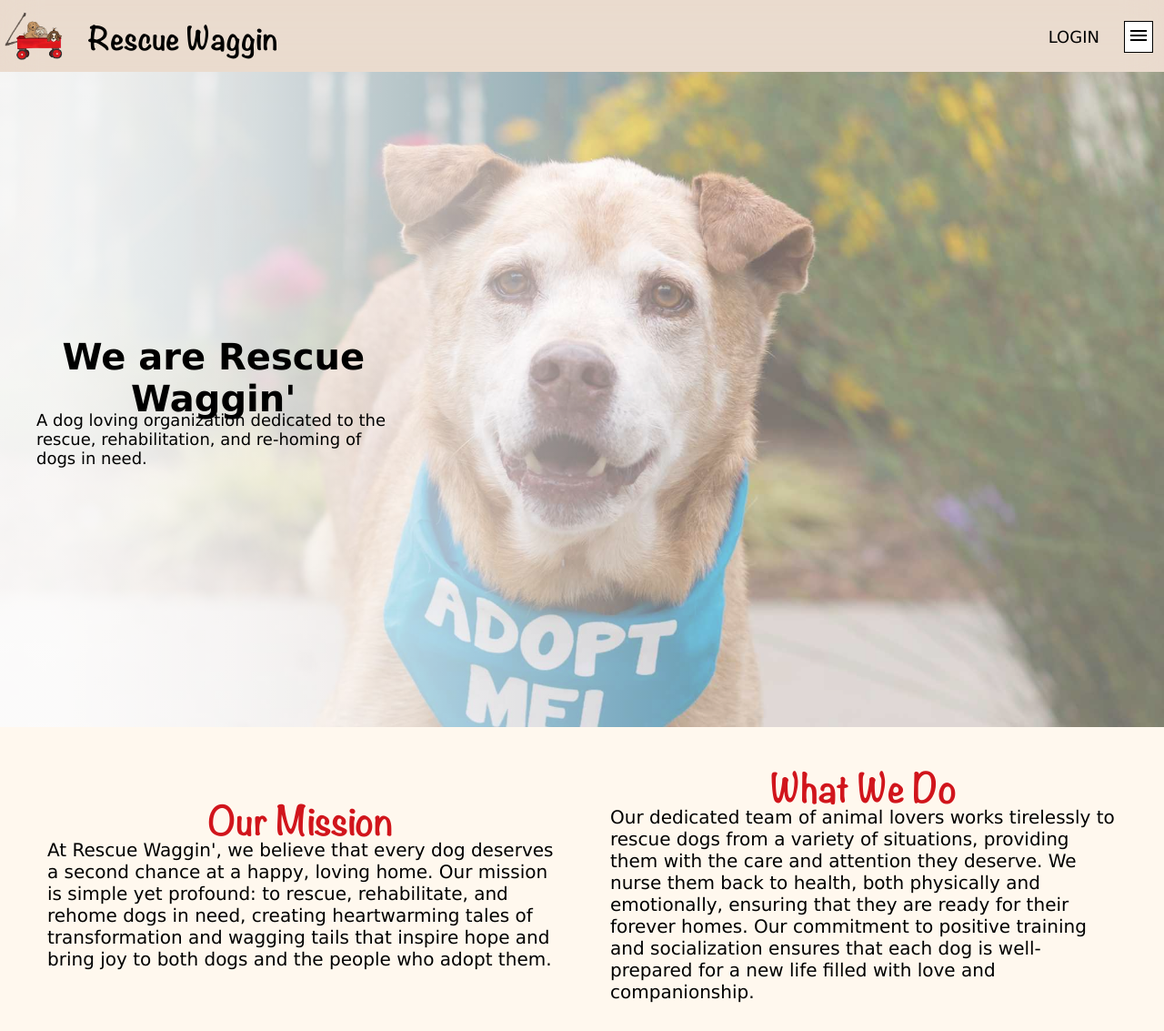
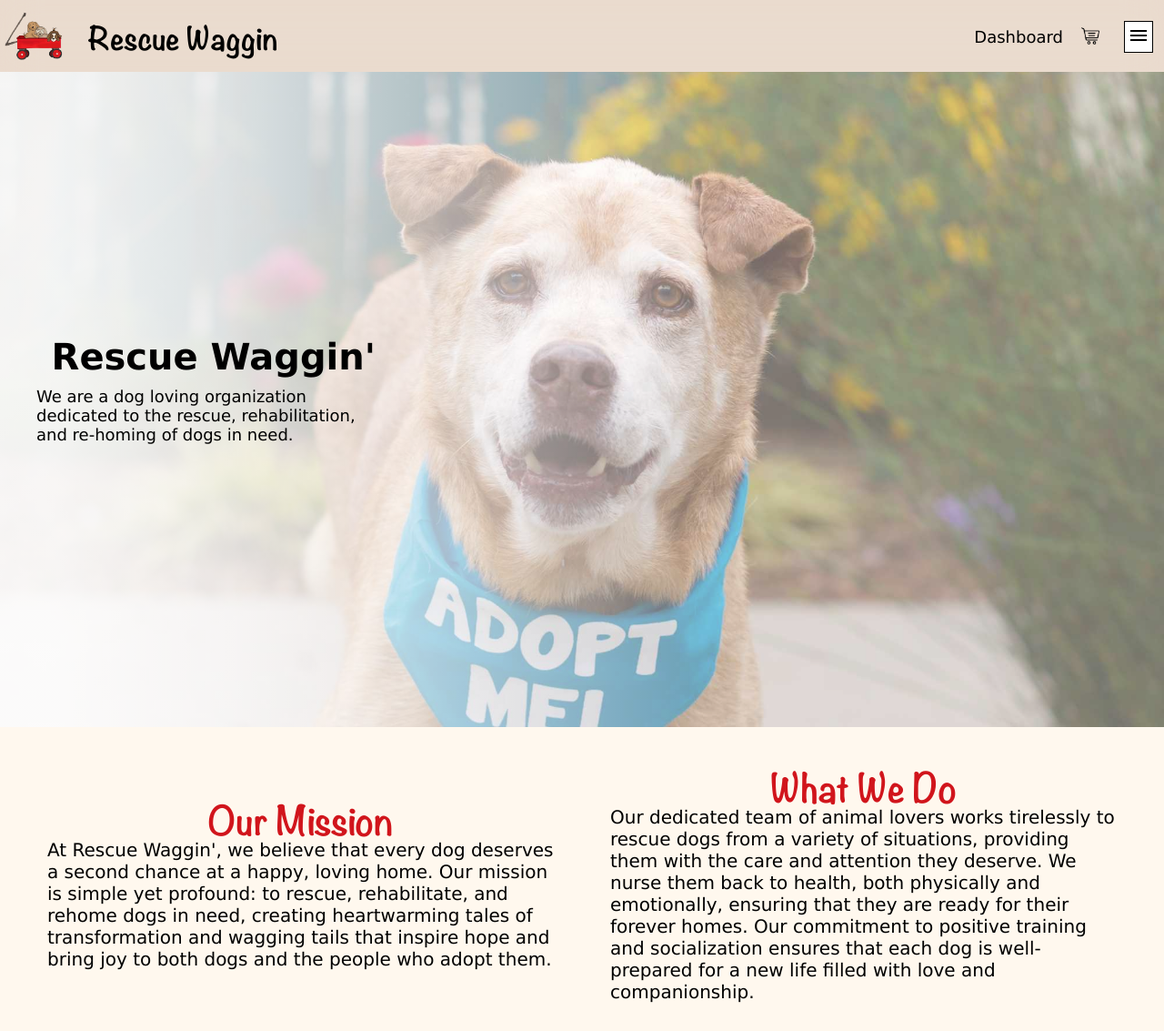
Before and after one commit to t-schneids/midterm, a PHP site: page / in a window 1280 px wide. Shown: the top 1133 px of the page at 91% size. Run offline with PHP 8.4, Linux system fonts and the light colour scheme.

Commit message:
cart and dashboard

```diff
--- a/general.css
+++ b/general.css
@@ -68,7 +68,7 @@ h1 {
     display: flex;
     flex-direction: row;
     margin-top: 10px;
-    /* margin-right: 11px; */
+    margin-right: 40px;
     top: 0;
     right: 50px;
     width: fit-content;
@@ -91,6 +91,38 @@ h1 {
 }
 
 .profile li a:hover {
+    background-color: rgba(255, 255, 255, 0.2);
+    border-radius: 25px;
+}
+
+.cart {
+    list-style-type: none;
+    font-size: large;
+    position: absolute;
+    display: flex;
+    flex-direction: row;
+    margin-top: 12px;
+    /* margin-right: 11px; */
+    top: 0;
+    right: 50px;
+    width: fit-content;
+    height: auto;
+    z-index: 99;
+    background: transparent;
+    border-radius: 5%;
+    padding-left: 0px;
+}
+
+.cart li a {
+    text-decoration: none;
+    padding:  14px 5px;
+}
+
+.cart li {
+    padding:  14px 16px;
+}
+
+.cart li a:hover {
     background-color: rgba(255, 255, 255, 0.2);
     border-radius: 25px;
 }
--- a/index.html
+++ b/index.html
@@ -132,6 +132,7 @@
 
             .textOverlay h1 {
                 color: black;
+                margin-bottom: 10px;
             }
 
             .textOverlaySmall {
@@ -195,6 +196,7 @@
                     display: none;
                 }
 
+
                 .textOverlaySmall {
                     margin: 10px;
                     display: block;
@@ -208,6 +210,7 @@
 
                 .textOverlaySmall h1 {
                     color: black;
+
                 }
 
                 #slide img {
@@ -265,7 +268,12 @@
 
         <ul class="profile">
             <li>
-                <a class="newTabs" href="#">LOGIN</a>
+                <a class="newTabs" href="dashboard.php">Dashboard</a>
+            </li>
+        </ul>
+        <ul class="cart">
+            <li>
+                <a class="newTabs" href="index.html"><img src="images/cart.png" width="20"></a>
             </li>
         </ul>
         <ul class="tabGroup">
@@ -306,19 +314,19 @@
                         <img src="images/slideshow4.jpg"/>
                     </div>
                     <div class="textOverlay">
-                        <h1>We are Rescue Waggin'</h1>
-                        <p>A dog loving organization dedicated to the rescue,
+                        <h1>Rescue Waggin'</h1>
+                        <p>We are a dog loving organization dedicated to the rescue,
                             rehabilitation, and re-homing of dogs in need.
                         </p>
                     </div>
             </div>
 
-            <div class="textOverlaySmall">
+            <!-- <div class="textOverlaySmall">
                 <h1>Rescue Waggin'</h1>
                 <p> We are a dog loving organization dedicated to the rescue,
                     rehabilitation, and re-homing of dogs in need.
                 </p>
-            </div>
+            </div> -->
 
             <table class="about">
                 <tr>
```
Also changed, not shown: aboutUs.html (+6 -1 lines), adoption.php (+6 -1 lines), availableDogs.php (+6 -1 lines), contact.html (+6 -2 lines), events.html (+6 -1 lines), items.php (+6 -2 lines), rescues.html (+6 -1 lines), images/cart.png (added), 1 other file.
